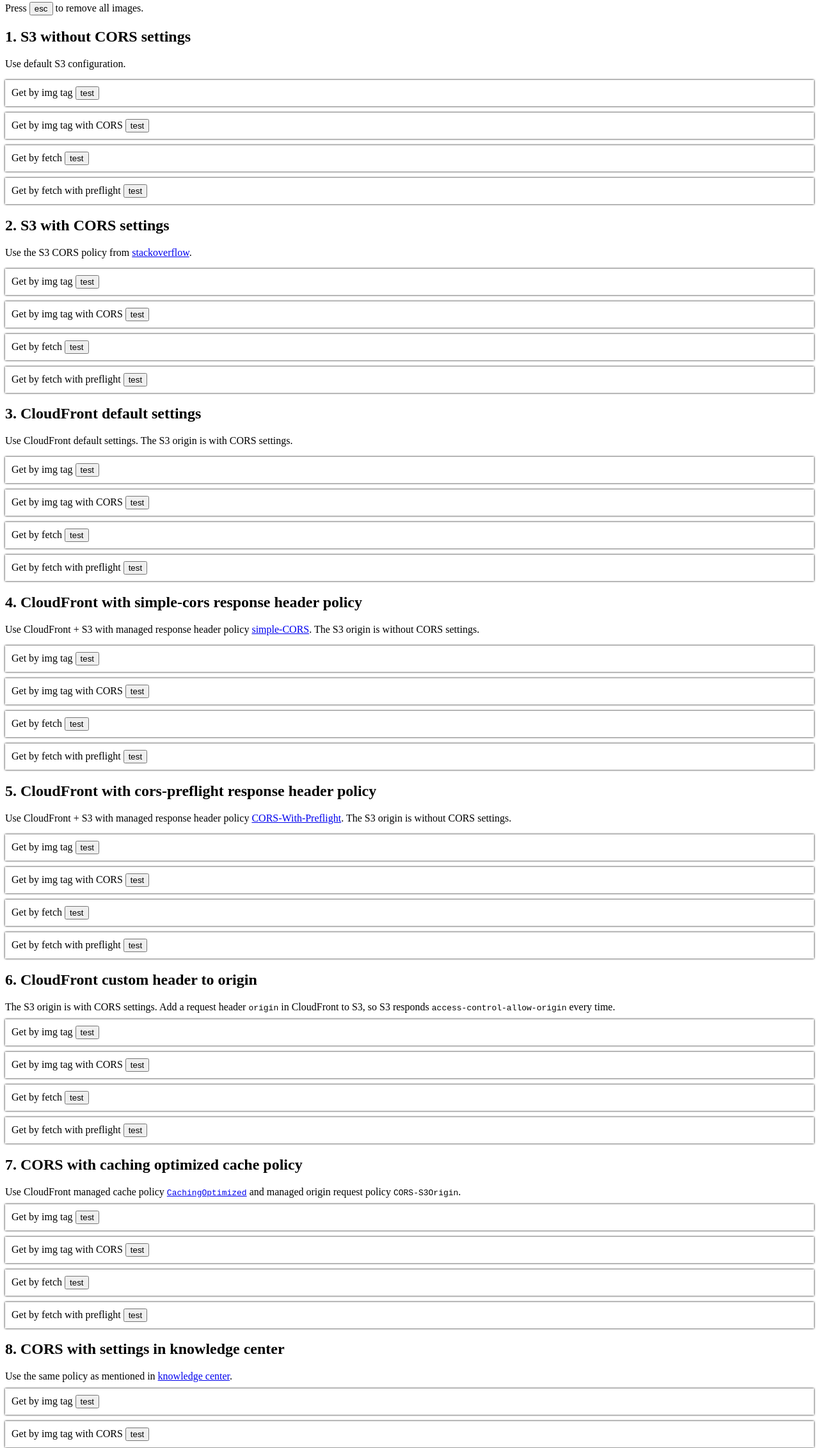
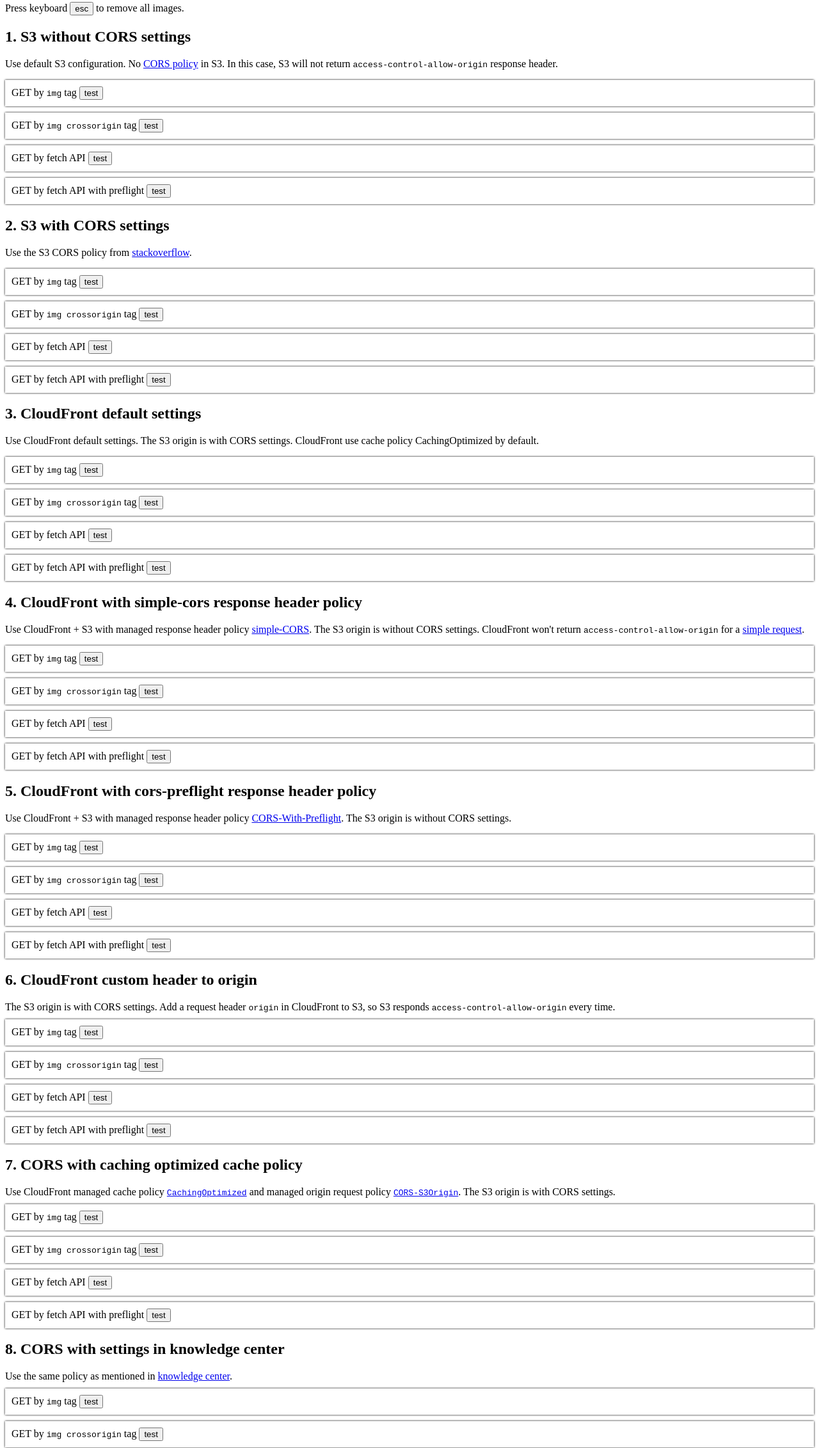
Before and after one commit to aldy120/cors-demo, a plain HTML site: page index.html in a window 1280 px wide. Shown: the part 77-2340 px from the top of the page at 64% size. Drawn offline with Linux system fonts and the light colour scheme.

Commit message:
Add description

```diff
--- a/index.html
+++ b/index.html
@@ -15,25 +15,27 @@
 
 <body>
     <h1>CORS Demo</h1>
-    <p>Press <button id="esc">esc</button> to remove all images.</p>
+    <p>Press keyboard <button id="esc">esc</button> to remove all images.</p>
 
     <h2>1. S3 without CORS settings</h2>
-    <p>Use default S3 configuration.</p>
+    <p>Use default S3 configuration. No <a
+            href="https://docs.aws.amazon.com/AmazonS3/latest/userguide/enabling-cors-examples.html">CORS policy</a> in
+        S3. In this case, S3 will not return <code>access-control-allow-origin</code> response header.</p>
     <div id="container"></div>
     <div class="box">
-        <label>Get by img tag</label>
+        <label>GET by <code>img</code> tag</label>
         <button class="img-tag-btn">test</button>
     </div>
     <div class="box">
-        <label>Get by img tag with CORS</label>
+        <label>GET by <code>img crossorigin</code> tag</label>
         <button class="img-tag-crossorigin-btn">test</button>
     </div>
     <div class="box">
-        <label>Get by fetch</label>
+        <label>GET by fetch API</label>
         <button class="fetch-btn">test</button>
     </div>
     <div class="box">
-        <label>Get by fetch with preflight</label>
+        <label>GET by fetch API with preflight</label>
         <button class="fetch-preflight-btn">test</button>
     </div>
 
@@ -43,61 +45,65 @@
             rel="noopener">stackoverflow</a>.
     </p>
     <div class="box">
-        <label>Get by img tag</label>
+        <label>GET by <code>img</code> tag</label>
         <button class="img-tag-btn">test</button>
     </div>
     <div class="box">
-        <label>Get by img tag with CORS</label>
+        <label>GET by <code>img crossorigin</code> tag</label>
         <button class="img-tag-crossorigin-btn">test</button>
     </div>
     <div class="box">
-        <label>Get by fetch</label>
+        <label>GET by fetch API</label>
         <button class="fetch-btn">test</button>
     </div>
     <div class="box">
-        <label>Get by fetch with preflight</label>
+        <label>GET by fetch API with preflight</label>
         <button class="fetch-preflight-btn">test</button>
     </div>
 
     <h2>3. CloudFront default settings</h2>
     <p>
-        Use CloudFront default settings. The S3 origin is with CORS settings.
+        Use CloudFront default settings. The S3 origin is with CORS settings. CloudFront use cache policy
+        CachingOptimized by default.
     </p>
     <div class="box">
-        <label>Get by img tag</label>
+        <label>GET by <code>img</code> tag</label>
         <button class="img-tag-btn">test</button>
     </div>
     <div class="box">
-        <label>Get by img tag with CORS</label>
+        <label>GET by <code>img crossorigin</code> tag</label>
         <button class="img-tag-crossorigin-btn">test</button>
     </div>
     <div class="box">
-        <label>Get by fetch</label>
+        <label>GET by fetch API</label>
         <button class="fetch-btn">test</button>
     </div>
     <div class="box">
-        <label>Get by fetch with preflight</label>
+        <label>GET by fetch API with preflight</label>
         <button class="fetch-preflight-btn">test</button>
     </div>
 
     <h2>4. CloudFront with simple-cors response header policy</h2>
     <p>Use CloudFront + S3 with managed response header policy <a
             href="https://docs.aws.amazon.com/AmazonCloudFront/latest/DeveloperGuide/using-managed-response-headers-policies.html#managed-response-headers-policies-cors"
-            target="_blank" rel="noopener">simple-CORS</a>. The S3 origin is without CORS settings.</p>
+            target="_blank" rel="noopener">simple-CORS</a>. The S3 origin is without CORS settings. CloudFront won't
+        return <code>access-control-allow-origin</code> for a <a
+            href="https://developer.mozilla.org/en-US/docs/Web/HTTP/CORS#simple_requests">simple request</a>.
+    </p>
     <div class="box">
-        <label>Get by img tag</label>
+        <label>GET by <code>img</code> tag</label>
         <button class="img-tag-btn">test</button>
     </div>
     <div class="box">
-        <label>Get by img tag with CORS</label>
+        <label>GET by <code>img crossorigin</code> tag</label>
         <button class="img-tag-crossorigin-btn">test</button>
     </div>
     <div class="box">
-        <label>Get by fetch</label>
+        <label>GET by fetch API</label>
         <button class="fetch-btn">test</button>
     </div>
     <div class="box">
-        <label>Get by fetch with preflight</label>
+        <label>GET by fetch API with preflight</label>
         <button class="fetch-preflight-btn">test</button>
     </div>
 
@@ -107,19 +113,19 @@
             href="https://docs.aws.amazon.com/AmazonCloudFront/latest/DeveloperGuide/using-managed-response-headers-policies.html#managed-response-headers-policies-cors"
             target="_blank" rel="noopener">CORS-With-Preflight</a>. The S3 origin is without CORS settings.</p>
     <div class="box">
-        <label>Get by img tag</label>
+        <label>GET by <code>img</code> tag</label>
         <button class="img-tag-btn">test</button>
     </div>
     <div class="box">
-        <label>Get by img tag with CORS</label>
+        <label>GET by <code>img crossorigin</code> tag</label>
         <button class="img-tag-crossorigin-btn">test</button>
     </div>
     <div class="box">
-        <label>Get by fetch</label>
+        <label>GET by fetch API</label>
         <button class="fetch-btn">test</button>
     </div>
     <div class="box">
-        <label>Get by fetch with preflight</label>
+        <label>GET by fetch API with preflight</label>
         <button class="fetch-preflight-btn">test</button>
     </div>
 
@@ -127,19 +133,19 @@
     The S3 origin is with CORS settings. Add a request header <code>origin</code> in CloudFront to S3, so S3 responds
     <code>access-control-allow-origin</code> every time.
     <div class="box">
-        <label>Get by img tag</label>
+        <label>GET by <code>img</code> tag</label>
         <button class="img-tag-btn">test</button>
     </div>
     <div class="box">
-        <label>Get by img tag with CORS</label>
+        <label>GET by <code>img crossorigin</code> tag</label>
         <button class="img-tag-crossorigin-btn">test</button>
     </div>
     <div class="box">
-        <label>Get by fetch</label>
+        <label>GET by fetch API</label>
         <button class="fetch-btn">test</button>
     </div>
     <div class="box">
-        <label>Get by fetch with preflight</label>
+        <label>GET by fetch API with preflight</label>
         <button class="fetch-preflight-btn">test</button>
     </div>
 
@@ -148,21 +154,21 @@
         href="https://docs.aws.amazon.com/AmazonCloudFront/latest/DeveloperGuide/using-managed-origin-request-policies.html#managed-origin-request-policies-list"
         target="_blank" rel="noopener"><code>CachingOptimized</code></a> and managed origin request policy <a
         href="https://docs.aws.amazon.com/AmazonCloudFront/latest/DeveloperGuide/using-managed-cache-policies.html#managed-cache-policies-list"
-        target="_blank" rel="noopener"></a><code>CORS-S3Origin</code></a>.
+        target="_blank" rel="noopener"><code>CORS-S3Origin</code></a>. The S3 origin is with CORS settings.
     <div class="box">
-        <label>Get by img tag</label>
+        <label>GET by <code>img</code> tag</label>
         <button class="img-tag-btn">test</button>
     </div>
     <div class="box">
-        <label>Get by img tag with CORS</label>
+        <label>GET by <code>img crossorigin</code> tag</label>
         <button class="img-tag-crossorigin-btn">test</button>
     </div>
     <div class="box">
-        <label>Get by fetch</label>
+        <label>GET by fetch API</label>
         <button class="fetch-btn">test</button>
     </div>
     <div class="box">
-        <label>Get by fetch with preflight</label>
+        <label>GET by fetch API with preflight</label>
         <button class="fetch-preflight-btn">test</button>
     </div>
 
@@ -171,21 +177,23 @@
         href="https://aws.amazon.com/premiumsupport/knowledge-center/no-access-control-allow-origin-error/"
         target="_blank" rel="noopener">knowledge center</a>.
     <div class="box">
-        <label>Get by img tag</label>
+        <label>GET by <code>img</code> tag</label>
         <button class="img-tag-btn">test</button>
     </div>
     <div class="box">
-        <label>Get by img tag with CORS</label>
+        <label>GET by <code>img crossorigin</code> tag</label>
         <button class="img-tag-crossorigin-btn">test</button>
     </div>
     <div class="box">
-        <label>Get by fetch</label>
+        <label>GET by fetch API</label>
         <button class="fetch-btn">test</button>
     </div>
     <div class="box">
-        <label>Get by fetch with preflight</label>
+        <label>GET by fetch API with preflight</label>
         <button class="fetch-preflight-btn">test</button>
     </div>
+
+
 
     <p>
         Image source: https://unsplash.com/photos/jLi7xbYnYro
--- a/index.js
+++ b/index.js
@@ -1,7 +1,7 @@
 // 1. https://cors-test-with-wrong-configuration.s3.eu-west-1.amazonaws.com/dublin.jpg
 // 2. https://cors-test-12345678.s3.eu-west-1.amazonaws.com/dublin.jpg
 // 3. https://cors-1.lichi-chen.com/dublin.jpg
-// 4. https://simple-cors.lichi-chen.com/dublin.jpg
+// 4. https://cors-cloudfront-default.lichi-chen.com/dublin.jpg
 // 5. https://cors-with-preflight.lichi-chen.com/dublin.jpg
 // 6. https://cors-origin-custom-header.lichi-chen.com/dublin.jpg
 // 7. https://cors-caching-optimized.lichi-chen.com/dublin.jpg
@@ -10,7 +10,7 @@
 const urls = [
     'https://cors-test-with-wrong-configuration.s3.eu-west-1.amazonaws.com/dublin.jpg',
     'https://cors-test-12345678.s3.eu-west-1.amazonaws.com/dublin.jpg',
-    'https://cors-1.lichi-chen.com/dublin.jpg',
+    'https://cors-cloudfront-default.lichi-chen.com/dublin.jpg',
     'https://simple-cors.lichi-chen.com/dublin.jpg',
     'https://cors-with-preflight.lichi-chen.com/dublin.jpg',
     'https://cors-origin-custom-header.lichi-chen.com/dublin.jpg',
```
